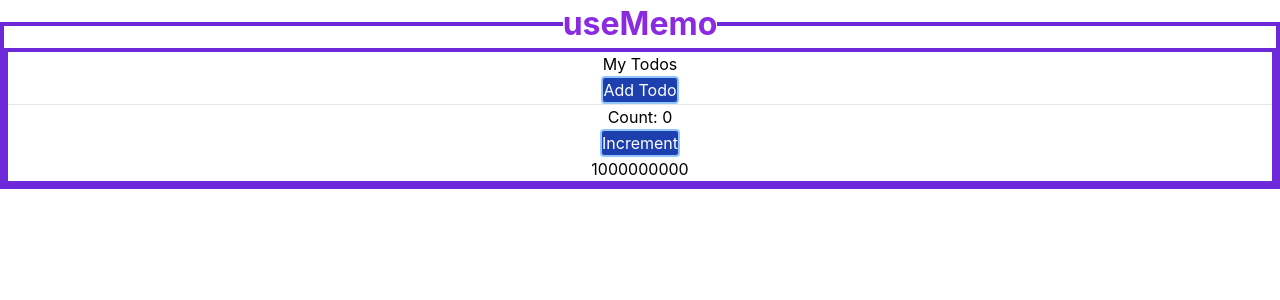
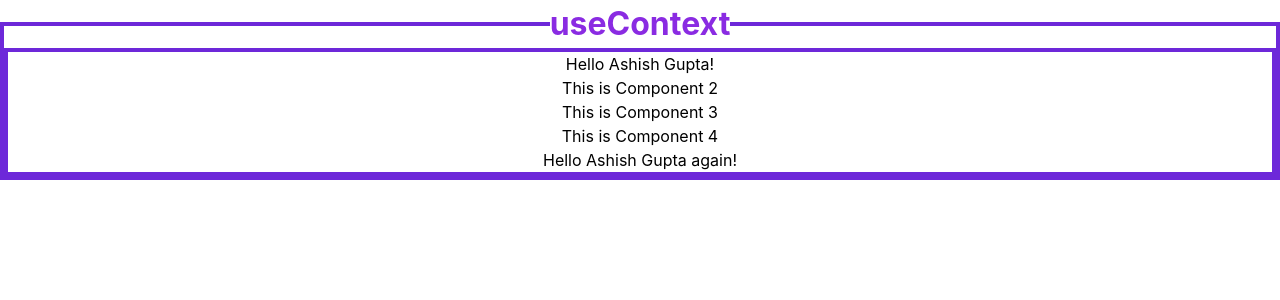
Before and after one commit to AshishTechCodes/Portfolio, a React (Create React App) app: page / in a window 1280 px wide. Shown: the top 300 px of the page. Built offline with nearby package versions, Linux system fonts and the light colour scheme.

Commit message:
useContext

```diff
--- a/src/App.js
+++ b/src/App.js
@@ -1,7 +1,7 @@
 import React from 'react'
+import './App.css'
 import Card from './Components/props/Card'
 import Effect from './Components/React Hooks/useEffect/Effect';
-import './App.css'
 import Increment from './Components/React Hooks/useState/Increment';
 import From from './Components/Form/From';
 import Form_orignal from './Components/Form/Form_orignal';
@@ -16,6 +16,7 @@ import Handle_submit_Async from './Components/React Hooks/useForm/Handle_submit_
 import Uncontrolled_Component from './Components/React Hooks/useForm/Reset_6 (Uncontrolled_Controlled)/Uncontrolled_Component';
 import Controlled_Component from './Components/React Hooks/useForm/Reset_6 (Uncontrolled_Controlled)/Controlled_Component';
 import UseMemo1 from './Components/React Hooks/useMemo/UseMemo1';
+import Component1 from './Components/React Hooks/useContext/Component1';
 const App = () => {
   var count = 10;
   return (
@@ -29,16 +30,16 @@ const App = () => {
       <Card/>
       <br/><br/>
       <Effect/>
-      <br/><br/> */}
-      {/* <Timer/> */}
-      {/* <br/><br/>
+      <br/><br/>
+      <Timer/>
+      <br/><br/>
       <Increment/>
       <br/><br/>
       <From/>
       <br/><br/>
       <Form_orignal/>
-      <br/><br/> */}
-      {/* <fieldset className='border-violet-700 border-4'>
+      <br/><br/>
+      <fieldset className='border-violet-700 border-4'>
         <legend>useForm</legend>
       <Register_1/>
       <br/>
@@ -58,10 +59,16 @@ const App = () => {
       <br/>
       <Controlled_Component/>
       </fieldset>
-     <br/><br/> */}
+     <br/><br/>
      <fieldset className='border-violet-700 border-4'>
       <legend>useMemo</legend>
       <UseMemo1/>
+     </fieldset> */}
+     <fieldset className='border-violet-700 border-4'>
+     <legend>useContext</legend>
+     <fieldset className='border-violet-700 border-4'>
+      <Component1/>
+      </fieldset>
      </fieldset>
       </center>
     </div>
--- /dev/null
+++ b/src/Components/React Hooks/useContext/Component1.jsx
@@ -0,0 +1,17 @@
+import React, { useState, createContext } from 'react';
+import Component2 from './Component2';
+
+// Export UserContext
+export const UserContext = createContext();
+
+const Component1 = () => {
+    const [user, setUser] = useState("Ashish Gupta");
+    return (
+        <UserContext.Provider value={user}>
+            <h1>{`Hello ${user}!`}</h1>
+            <Component2 />
+        </UserContext.Provider>
+    );
+}
+
+export default Component1;
--- /dev/null
+++ b/src/Components/React Hooks/useContext/Component2.jsx
@@ -0,0 +1,12 @@
+import React from 'react'
+import Component3 from './Component3';
+const Component2 = () => {
+  return (
+    <>
+    <h1>This is Component 2</h1>
+    <Component3 />
+    </>
+  );
+}
+
+export default Component2
--- /dev/null
+++ b/src/Components/React Hooks/useContext/Component3.jsx
@@ -0,0 +1,12 @@
+import React from 'react'
+import Component4 from './Component4';
+const Component3 = () => {
+  return (
+    <>
+      <h1>This is Component 3</h1>
+      <Component4 />
+    </>
+  );
+}
+
+export default Component3
--- /dev/null
+++ b/src/Components/React Hooks/useContext/Component4.jsx
@@ -0,0 +1,12 @@
+import React from 'react'
+import Component5 from './Component5';
+const Component4 = () => {
+  return (
+    <>
+      <h1>This is Component 4</h1>
+      <Component5 />
+    </>
+  );
+}
+
+export default Component4
--- /dev/null
+++ b/src/Components/React Hooks/useContext/Component5.jsx
@@ -0,0 +1,13 @@
+import React, { useContext } from 'react';
+import { UserContext } from './Component1';
+
+const Component5 = () => {
+    const user = useContext(UserContext);
+    return (
+        <>
+            <h2>{`Hello ${user} again!`}</h2>
+        </>
+    );
+}
+
+export default Component5;
```
